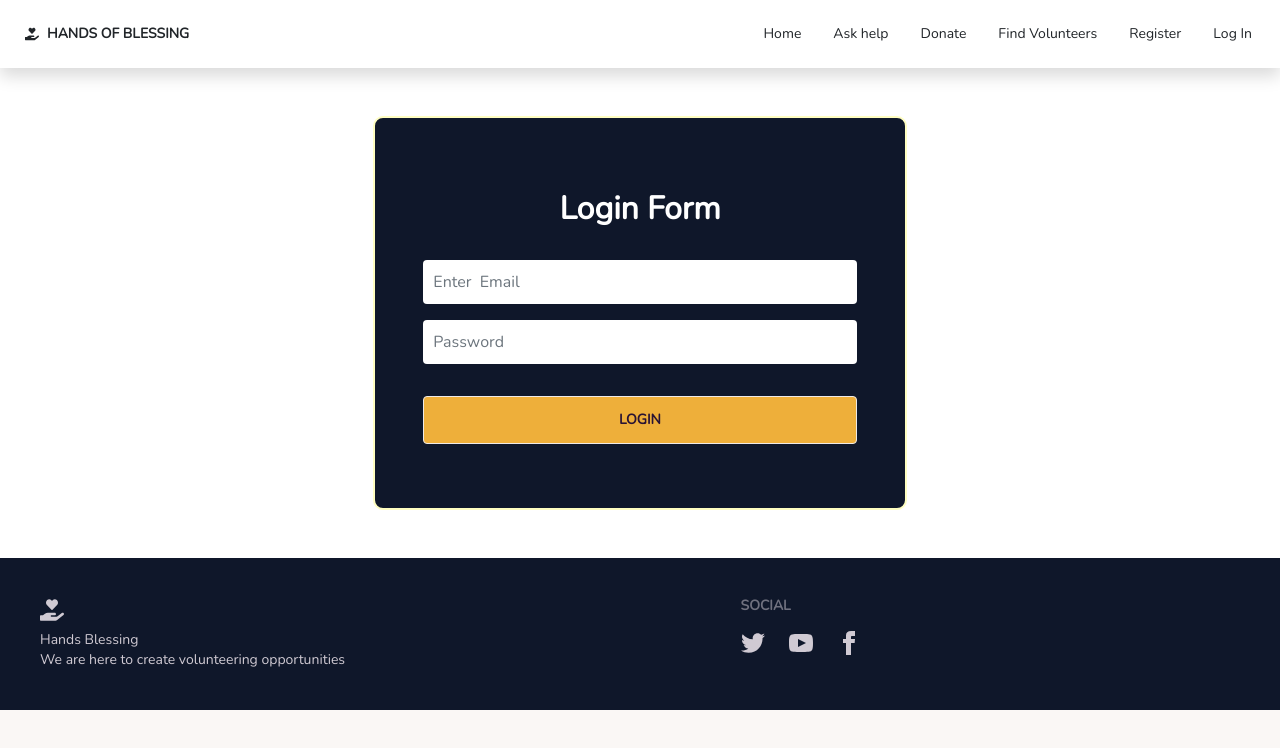
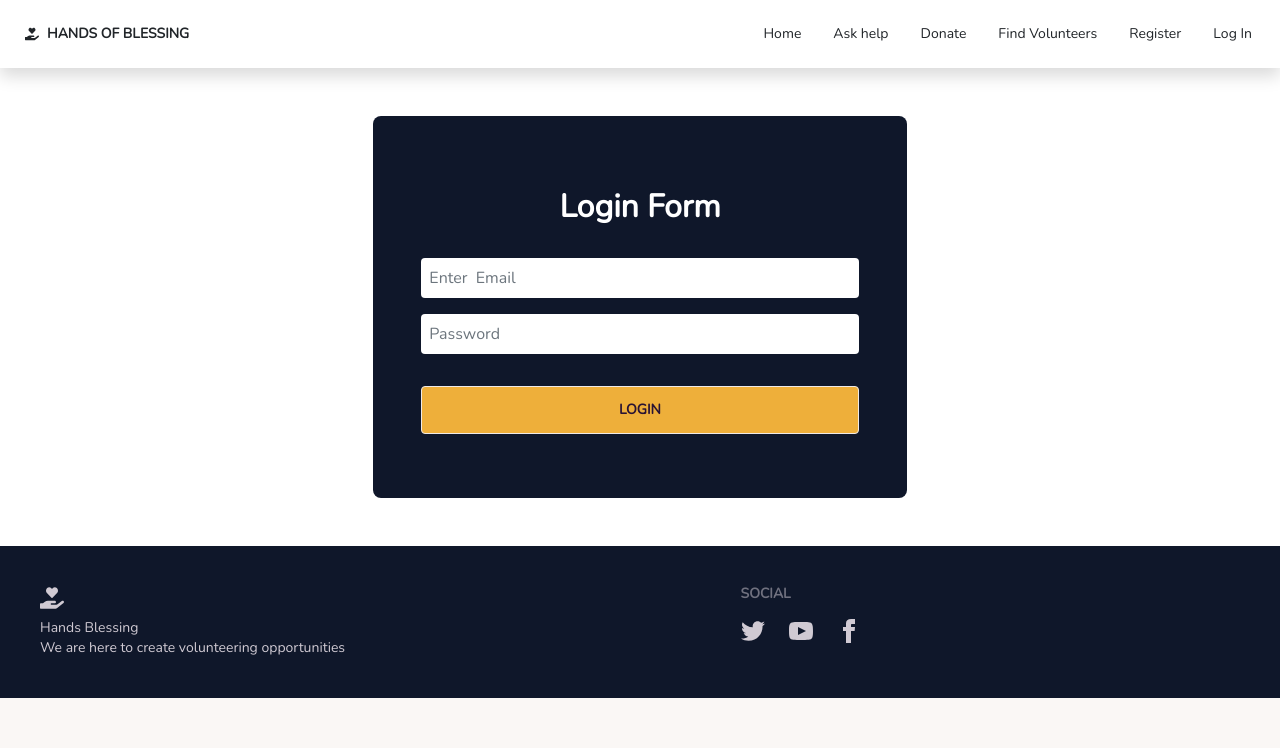
Before and after one commit to ahuchchas/hands_of_blessing, a React (Create React App) app in the folder client/: page /login in a window 1280 px wide. Shown: the top 748 px of the page. Built offline with nearby package versions, Linux system fonts and the light colour scheme; no server answers; a web font is replaced by a local one.

Commit message:
validation and authentication issues solved

```diff
--- a/client/src/Pages/Login/Login.js
+++ b/client/src/Pages/Login/Login.js
@@ -1,46 +1,38 @@
-import { signInWithEmailAndPassword, getAuth } from "firebase/auth";
-import app from "../../Firebase/firebase.config";
+import { getAuth, signInWithEmailAndPassword } from "firebase/auth";
 import { useState } from "react";
 import { useNavigate } from "react-router-dom";
+import app from "../../Firebase/firebase.config";
 const auth = getAuth(app);
 
-const styles = {
-  inputStyles: {
-    border: "none",
+export default function Login() {
+  const [email, setEmail] = useState("");
+  const [password, setPassword] = useState("");
+  const [loading, setLoading] = useState(false);
 
-    padding: "10px",
-  },
-  buttonStyles: {
-    width: "100%",
+  const navigate = useNavigate();
 
-    borderRadius: "0",
-    padding: "10px",
-  },
-};
-export default function Login() {
-  const [logedIn, setLogIn] = useState(false);
-  const navigate = useNavigate();
   const handleLogin = (event) => {
     event.preventDefault();
-    const email = event.target.l_email.value;
-    const password = event.target.l_pass.value;
 
-    const emailPatternlog = /^[\w-\.]+@([\w-]+\.)+[\w-]{2,4}$/;
+    const emailPatternlog = /^[\w-.]+@([\w-]+\.)+[\w-]{2,4}$/;
     const passPatternlog =
       /(?=.*\d)(?=.*[a-z])(?=.*[A-Z])(?=.*[@$!%*#?&^_-]).{8,}/;
-    if (email.length == 0 || password.length == 0) {
+
+    if (email.length === 0 || password.length === 0) {
       alert("Empty field is not alowed!!");
-      return false;
+      return;
     } else if (!email.match(emailPatternlog)) {
       alert("Email  is not valid !!");
-      return false;
+      return;
     } else if (!password.match(passPatternlog)) {
       alert("Password is not valid !!");
-      return false;
-    } else {
+      return;
+    }
+
+    setLoading(true);
     signInWithEmailAndPassword(auth, email, password)
       .then((userCredential) => {
-          console.log(userCredential);
+        // console.log(userCredential);
         if (userCredential.user.email === "admin123@gmail.com") {
           // alert("Welcome Admin !");
           navigate("/admin/volunteers");
@@ -49,62 +41,58 @@ export default function Login() {
         } else {
           // alert("Welcome Volunteer !");
           navigate("/volunteer/profile");
-            setLogIn(true);
         }
+        setLoading(false);
       })
       .catch((err) => {
         if (err.code === "auth/user-not-found") {
           alert("User email or password is incorrect !");
         }
+        setLoading(false);
       });
-    }
   };
   return (
     <div className=" d-flex flex-col justify-center align-items-center mt-5 mb-5 text-center rounded">
-      <div
-        className="p-4 bg-slate-900   w-5/12"
-        style={{
-          borderRadius: "10px",
-          border: "2px solid #fffec1",
-        }}
-      >
+      <div className="p-4 bg-slate-900 rounded-lg w-5/12">
         <div>
-          <h2
-            className="h2 mt-5 text-white"
-            style={{
-              fontWeight: "bold",
-            }}
-          >
-            Login Form
-          </h2>
+          <h2 className="h2 mt-5 text-white font-bold">Login Form</h2>
 
-          <form className="p-3" onSubmit={handleLogin}>
+          <form className="p-3">
             <div className="form-group p-2">
               <input
-                style={styles.inputStyles}
                 type="email"
-                className="form-control "
+                className="form-control border-none p-2"
                 placeholder="Enter  Email"
                 name="l_email"
+                value={email}
+                onChange={(e) => setEmail(e.target.value)}
               />
             </div>
             <div className="form-group p-2">
               <input
-                style={styles.inputStyles}
                 type="password"
-                className="form-control"
+                className="form-control border-none p-2"
                 id="exampleInputPassword1"
                 placeholder="Password"
                 name="l_pass"
+                value={password}
+                onChange={(e) => setPassword(e.target.value)}
               />
             </div>
             <div className="form-group p-2">
               <button
-                type="submit"
-                className=" btn rounded mt-3 mb-3 bg-accent"
-                style={styles.buttonStyles}
+                type="button"
+                className=" btn rounded mt-3 mb-3 bg-accent w-full"
+                onClick={(e) => handleLogin(e)}
               >
-                Login
+                {loading ? (
+                  <span className=" flex justify-center items-center">
+                    Logging in{" "}
+                    <span className="loading loading-spinner loading-xs ml-2"></span>
+                  </span>
+                ) : (
+                  "Login"
+                )}
               </button>
             </div>
           </form>
--- a/client/src/Pages/Registration/Registration.js
+++ b/client/src/Pages/Registration/Registration.js
@@ -10,9 +10,9 @@ import { doc, setDoc } from "firebase/firestore";
 import { useNavigate } from "react-router-dom";
 import app, { fs } from "../../Firebase/firebase.config";
 const auth = getAuth(app);
+
 const styles = {
   inputStyles: {
-    border: "none",
     border: "1px solid #FDFD96",
     padding: "6px",
     width: "100%",
@@ -28,81 +28,75 @@ export default function Registration() {
   const [password, setPassword] = useState("");
   const [conPassword, setConPassword] = useState("");
   const [error, setError] = useState("");
-  const [validate, setValidate] = useState(true);
+  const [loading, setLoading] = useState(false);
 
   const handleRegistration = (event) => {
     event.preventDefault();
-
+    setError("");
     /*RegEx for input validation */
     const namePattern = /^[a-zA-z .]+$/;
     const phnPattern = /^(\+88)?-?01[3-9]\d{8}$/;
     const passPattern =
       /(?=.*\d)(?=.*[a-z])(?=.*[A-Z])(?=.*[@$!%*#?&^_-]).{8,}/;
-    const emailPattern = /^[\w-\.]+@([\w-]+\.)+[\w-]{2,4}$/;
+    const emailPattern = /^[\w-.]+@([\w-]+\.)+[\w-]{2,4}$/;
 
     /* Name validation:*/
-    if (name.length == 0) {
+    if (
+      name.length === 0 ||
+      phone.length === 0 ||
+      email.length === 0 ||
+      address.length === 0
+    ) {
       setError("Empty field is not allowed !");
-
-      setValidate(false);
-    } else if (!name.match(namePattern)) {
+      return;
+    }
+    if (!name.match(namePattern)) {
       setError("Only Alphabets are Allowed ");
-      setValidate(false);
-    } else if (name.length < 3 || name.length > 30) {
+      return;
+    }
+    if (name.length < 3 || name.length > 30) {
       setError("Length of name must be within 3-30 ");
-
-      setValidate(false);
+      return;
     }
     /* Phone Number validation:*/
 
-    if (phone.length == 0) {
-      setError("Empty is not Allowed !!");
-      setValidate(false);
-    } else if (!phone.match(phnPattern)) {
+    if (!phone.match(phnPattern)) {
       setError("Please Enter a valid bangladeshi mobile number!!");
-      setValidate(false);
+      return;
     }
 
     /*Password Validation*/
 
-    if (password.length == 0) {
-      setError("Empty field is not allowed !");
-
-      setValidate(false);
-    } else if (!password.match(passPattern)) {
+    if (!password.match(passPattern)) {
       setError(
         "Password must contain at least one spacial char,one upper , lower case letter and at least one digit. (At least 8)"
       );
-      setValidate(false);
+      return;
     }
     /* Email validation:*/
 
-    if (email.length == 0) {
-      setError("Empty field is not allowed !");
-
-      setValidate(false);
-    } else if (!email.match(emailPattern)) {
+    if (!email.match(emailPattern)) {
       setError("Email is not valid!");
-
-      setValidate(false);
+      return;
     }
 
     /*Password confirmation */
 
-    if (password != conPassword) {
-      setError("Password doesn't match !");
-      setValidate(false);
-    } else if (validate) {
+    if (password !== conPassword) {
+      setError("Password doesn't match!");
+      return;
+    }
+
+    setError("");
+    setLoading(true);
     createUserWithEmailAndPassword(auth, email, password)
       .then((userCredential) => {
-          console.log(userCredential);
-          const useremail = userCredential.user.email;
+        // console.log(userCredential);
+        // const useremail = userCredential.user.email;
 
         sendEmailVerification(auth.currentUser)
           .then(() => {
-              alert(
-                "Email verification send !After verification you can login"
-              );
+            alert("Email verification send !After verification you can login");
 
             setDoc(
               doc(fs, "volunteers", userCredential.user.uid),
@@ -131,23 +125,22 @@ export default function Registration() {
 
               {}
             );
-
+            setLoading(false);
             navigate("/login");
           })
 
           .catch((err) => {
             setError(err.message);
+            setLoading(false);
           });
       })
       .catch((error) => {
         if (error.code === "auth/email-already-in-use") {
           // The email is already registered.
           alert("User exists. Please try with a different email!");
+          setLoading(false);
         }
       });
-    } else {
-      return false;
-    }
   };
   return (
     <div className=" d-flex flex-col justify-center align-items-center mt-5 mb-5 text-center rounded">
@@ -159,7 +152,7 @@ export default function Registration() {
         }}
       >
         <h2 className="h2 mt-4 text-white">Registration Form</h2>
-        <form className="p-5" onSubmit={handleRegistration}>
+        <form className="p-5">
           <div className="form-group p-2">
             <input
               style={styles.inputStyles}
@@ -214,16 +207,27 @@ export default function Registration() {
           <div className="form-group p-2">
             <input
               style={styles.inputStyles}
-              type="text"
+              type="password"
               className="form-control"
               placeholder="Confirm Password"
               name="r_conpassword"
               onChange={(event) => setConPassword(event.target.value)}
             />
           </div>
-          <p style={{ color: "red" }}>{validate ? "" : error}</p>
-          <button type="submit" className="btn  btn-sm btn-accent mt-5 ">
-            Submit
+          <p style={{ color: "red" }}>{error}</p>
+          <button
+            type="button"
+            className="btn  btn-sm btn-accent mt-5 w-50"
+            onClick={(e) => handleRegistration(e)}
+          >
+            {loading ? (
+              <span className=" flex justify-center items-center">
+                Submitting{" "}
+                <span className="loading loading-spinner loading-xs ml-2"></span>
+              </span>
+            ) : (
+              "Submit"
+            )}
           </button>
         </form>
       </div>
--- a/client/src/components/Navbar/Navbar.js
+++ b/client/src/components/Navbar/Navbar.js
@@ -11,17 +11,16 @@ export default function Navbar() {
 
   useEffect(() => {
     auth.onAuthStateChanged((user) => {
-      if (user) {
-        if (user.email === "admin123@gmail.com") {
-          setUserType("admin");
-        } else {
-          setUserType("volunteer");
-        }
+      if (user?.email === "admin123@gmail.com") {
+        setUserType("admin");
+      } else if (user?.emailVerified) {
+        setUserType("volunteer");
       } else {
         setUserType("public");
       }
     });
-  }, []);
+    console.log("nav effect called");
+  });
 
   function handleLogout() {
     auth.signOut();
--- a/client/src/components/TopBanner/TopBanner.js
+++ b/client/src/components/TopBanner/TopBanner.js
@@ -1,6 +1,6 @@
-import React, { useEffect } from "react";
 import AOS from "aos";
 import "aos/dist/aos.css";
+import React, { useEffect } from "react";
 import { Link } from "react-router-dom";
 export default function TopBanner() {
   useEffect(() => {
@@ -32,11 +32,13 @@ export default function TopBanner() {
               volunteering opportunities and provide necessary support to them.
               So that the humanity can be served in a better way.
             </p>
-            <button className="btn  border-0  bg-orange-400 rounded-none">
-              <Link to="/register" className=" text-white">
-                Join Now
-              </Link>
-            </button>
+
+            <Link
+              to="/register"
+              className="btn border-0 bg-orange-400 rounded-none text-white"
+            >
+              Join Now
+            </Link>
           </div>
         </div>
       </div>
```
Lines whose indentation alone changed are shown as unchanged.
